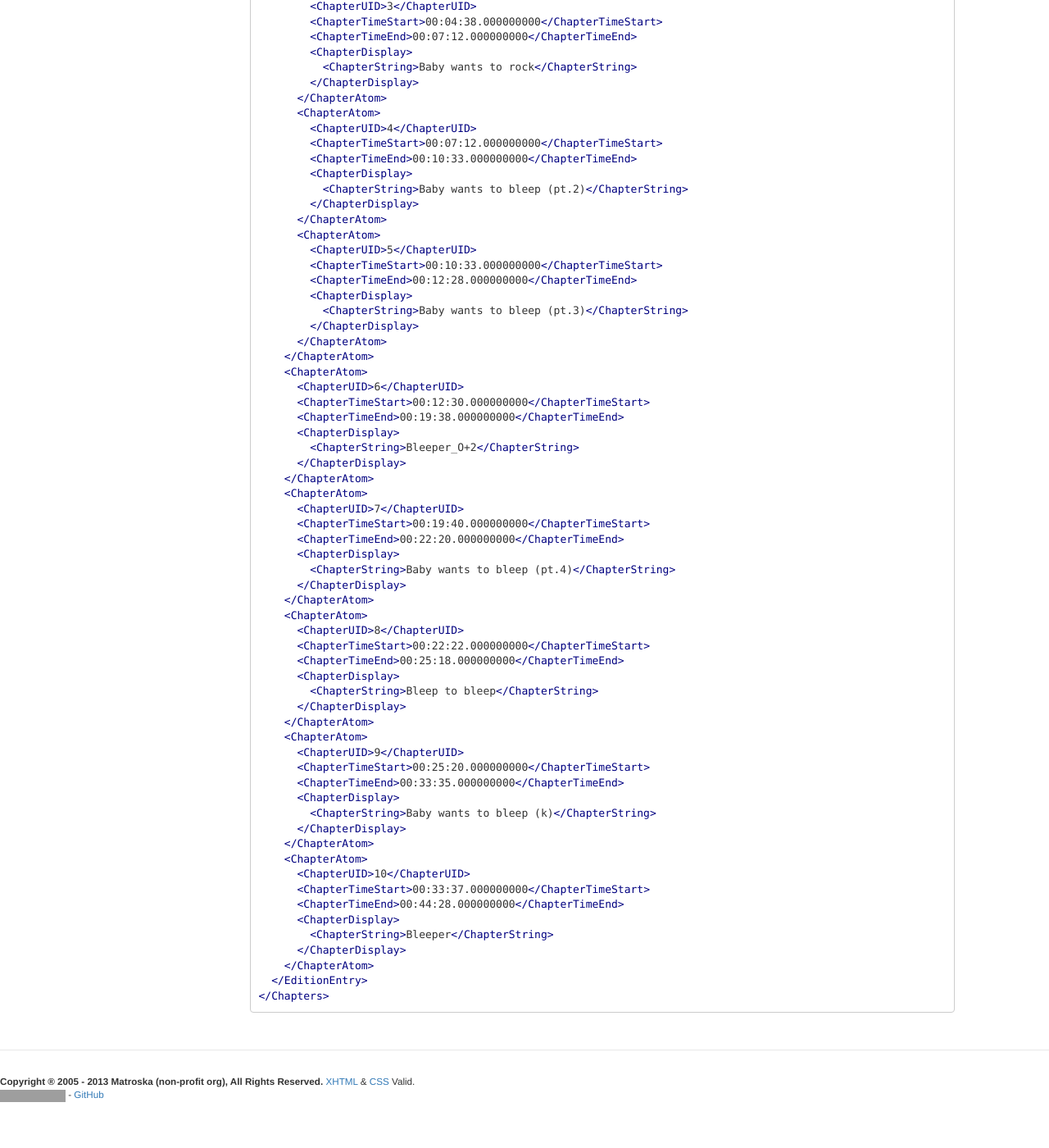
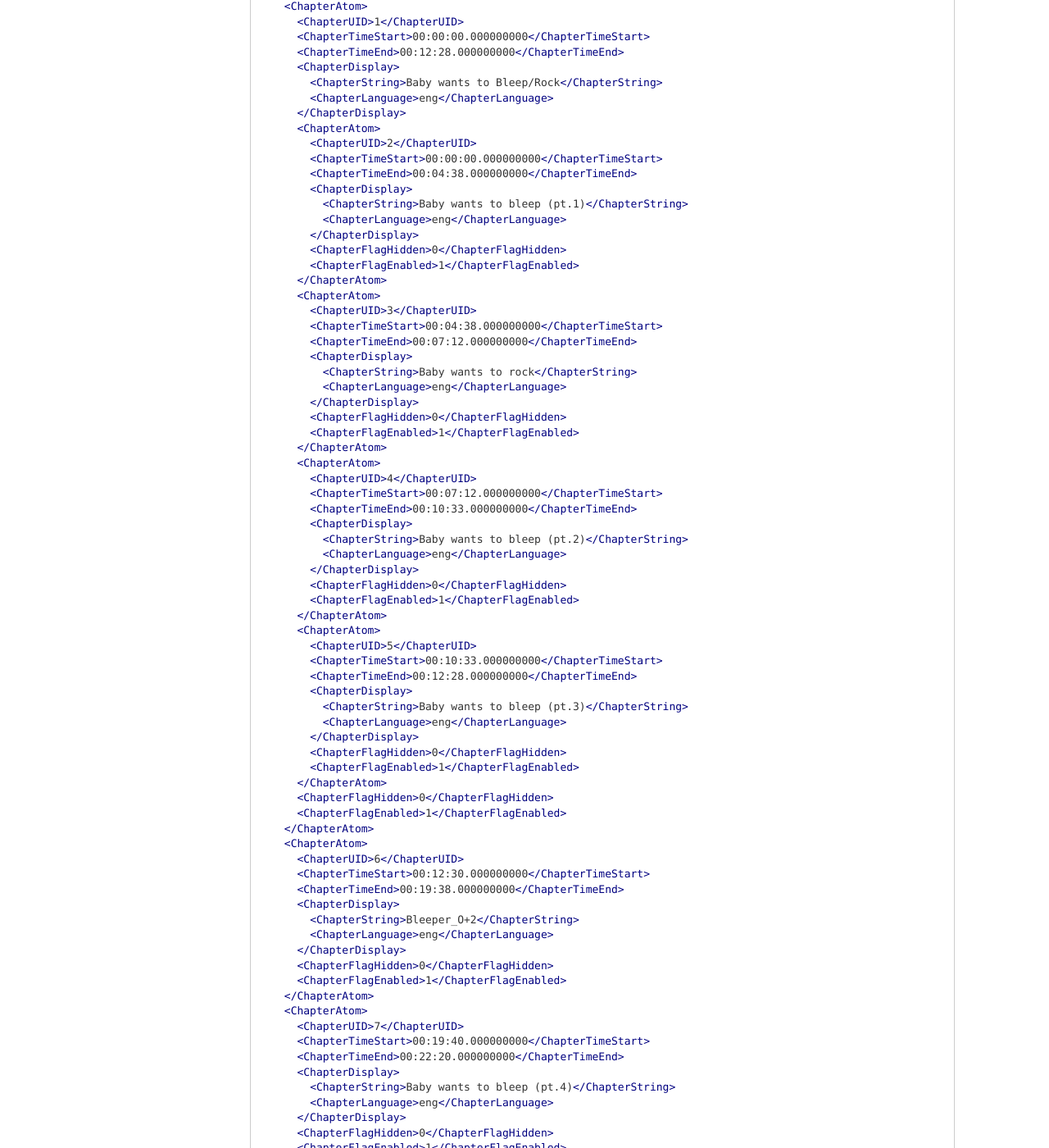
Before and after one commit to ietf-wg-cellar/matroska-specification, a Jekyll site: the page built from chapters.md, in a window 1280 px wide and 1400 px high, scrolled down 4269 px. Shown: the whole window at 82% size. Built offline with Jekyll 4.4.1, drawn with Linux system fonts in a browser that asks for light colours; some of the changed text lies outside the part shown; grey boxes are pictures that could not be loaded.

Commit message:
add in defaults to chapter examples

````diff
--- a/chapters.md
+++ b/chapters.md
@@ -93,8 +93,10 @@
 This would translate in the following matroska form :
 
 ```xml
+<?xml version="1.0"?>
 <Chapters>
   <EditionEntry>
+    <EditionUID>16603393396715046047</EditionUID>
     <ChapterAtom>
       <ChapterUID>1193046</ChapterUID>
       <ChapterTimeStart>00:00:00.000000000</ChapterTimeStart>
@@ -103,6 +105,8 @@
         <ChapterString>Intro</ChapterString>
         <ChapterLanguage>eng</ChapterLanguage>
       </ChapterDisplay>
+      <ChapterFlagHidden>0</ChapterFlagHidden>
+      <ChapterFlagEnabled>1</ChapterFlagEnabled>
     </ChapterAtom>
     <ChapterAtom>
       <ChapterUID>2311527</ChapterUID>
@@ -116,6 +120,8 @@
         <ChapterString>Avant le crime</ChapterString>
         <ChapterLanguage>fra</ChapterLanguage>
       </ChapterDisplay>
+      <ChapterFlagHidden>0</ChapterFlagHidden>
+      <ChapterFlagEnabled>1</ChapterFlagEnabled>
     </ChapterAtom>
     <ChapterAtom>
       <ChapterUID>3430008</ChapterUID>
@@ -129,6 +135,8 @@
         <ChapterString>Le crime</ChapterString>
         <ChapterLanguage>fra</ChapterLanguage>
       </ChapterDisplay>
+      <ChapterFlagHidden>0</ChapterFlagHidden>
+      <ChapterFlagEnabled>1</ChapterFlagEnabled>
     </ChapterAtom>
     <ChapterAtom>
       <ChapterUID>4548489</ChapterUID>
@@ -142,6 +150,8 @@
         <ChapterString>Après le crime</ChapterString>
         <ChapterLanguage>fra</ChapterLanguage>
       </ChapterDisplay>
+      <ChapterFlagHidden>0</ChapterFlagHidden>
+      <ChapterFlagEnabled>1</ChapterFlagEnabled>
     </ChapterAtom>
     <ChapterAtom>
       <ChapterUID>5666960</ChapterUID>
@@ -155,7 +165,11 @@
         <ChapterString>Générique</ChapterString>
         <ChapterLanguage>fra</ChapterLanguage>
       </ChapterDisplay>
+      <ChapterFlagHidden>0</ChapterFlagHidden>
+      <ChapterFlagEnabled>1</ChapterFlagEnabled>
     </ChapterAtom>
+    <EditionFlagDefault>0</EditionFlagDefault>
+    <EditionFlagHidden>0</EditionFlagHidden>
   </EditionEntry>
 </Chapters>
 ```
@@ -178,14 +192,17 @@
 *   33:37 - 44:28 : Bleeper
 
 ```xml
+<?xml version="1.0"?>
 <Chapters>
   <EditionEntry>
+    <EditionUID>1281690858003401414</EditionUID>
     <ChapterAtom>
       <ChapterUID>1</ChapterUID>
       <ChapterTimeStart>00:00:00.000000000</ChapterTimeStart>
       <ChapterTimeEnd>00:12:28.000000000</ChapterTimeEnd>
       <ChapterDisplay>
         <ChapterString>Baby wants to Bleep/Rock</ChapterString>
+        <ChapterLanguage>eng</ChapterLanguage>
       </ChapterDisplay>
       <ChapterAtom>
         <ChapterUID>2</ChapterUID>
@@ -193,7 +210,10 @@
         <ChapterTimeEnd>00:04:38.000000000</ChapterTimeEnd>
         <ChapterDisplay>
           <ChapterString>Baby wants to bleep (pt.1)</ChapterString>
+          <ChapterLanguage>eng</ChapterLanguage>
         </ChapterDisplay>
+        <ChapterFlagHidden>0</ChapterFlagHidden>
+        <ChapterFlagEnabled>1</ChapterFlagEnabled>
       </ChapterAtom>
       <ChapterAtom>
         <ChapterUID>3</ChapterUID>
@@ -201,7 +221,10 @@
         <ChapterTimeEnd>00:07:12.000000000</ChapterTimeEnd>
         <ChapterDisplay>
           <ChapterString>Baby wants to rock</ChapterString>
+          <ChapterLanguage>eng</ChapterLanguage>
         </ChapterDisplay>
+        <ChapterFlagHidden>0</ChapterFlagHidden>
+        <ChapterFlagEnabled>1</ChapterFlagEnabled>
       </ChapterAtom>
       <ChapterAtom>
         <ChapterUID>4</ChapterUID>
@@ -209,7 +232,10 @@
         <ChapterTimeEnd>00:10:33.000000000</ChapterTimeEnd>
         <ChapterDisplay>
           <ChapterString>Baby wants to bleep (pt.2)</ChapterString>
+          <ChapterLanguage>eng</ChapterLanguage>
         </ChapterDisplay>
+        <ChapterFlagHidden>0</ChapterFlagHidden>
+        <ChapterFlagEnabled>1</ChapterFlagEnabled>
       </ChapterAtom>
       <ChapterAtom>
         <ChapterUID>5</ChapterUID>
@@ -217,8 +243,13 @@
         <ChapterTimeEnd>00:12:28.000000000</ChapterTimeEnd>
         <ChapterDisplay>
           <ChapterString>Baby wants to bleep (pt.3)</ChapterString>
+          <ChapterLanguage>eng</ChapterLanguage>
         </ChapterDisplay>
+        <ChapterFlagHidden>0</ChapterFlagHidden>
+        <ChapterFlagEnabled>1</ChapterFlagEnabled>
       </ChapterAtom>
+      <ChapterFlagHidden>0</ChapterFlagHidden>
+      <ChapterFlagEnabled>1</ChapterFlagEnabled>
     </ChapterAtom>
     <ChapterAtom>
       <ChapterUID>6</ChapterUID>
@@ -226,7 +257,10 @@
       <ChapterTimeEnd>00:19:38.000000000</ChapterTimeEnd>
       <ChapterDisplay>
         <ChapterString>Bleeper_O+2</ChapterString>
+        <ChapterLanguage>eng</ChapterLanguage>
       </ChapterDisplay>
+      <ChapterFlagHidden>0</ChapterFlagHidden>
+      <ChapterFlagEnabled>1</ChapterFlagEnabled>
     </ChapterAtom>
     <ChapterAtom>
       <ChapterUID>7</ChapterUID>
@@ -234,7 +268,10 @@
       <ChapterTimeEnd>00:22:20.000000000</ChapterTimeEnd>
       <ChapterDisplay>
         <ChapterString>Baby wants to bleep (pt.4)</ChapterString>
+        <ChapterLanguage>eng</ChapterLanguage>
       </ChapterDisplay>
+      <ChapterFlagHidden>0</ChapterFlagHidden>
+      <ChapterFlagEnabled>1</ChapterFlagEnabled>
     </ChapterAtom>
     <ChapterAtom>
       <ChapterUID>8</ChapterUID>
@@ -242,7 +279,10 @@
       <ChapterTimeEnd>00:25:18.000000000</ChapterTimeEnd>
       <ChapterDisplay>
         <ChapterString>Bleep to bleep</ChapterString>
+        <ChapterLanguage>eng</ChapterLanguage>
       </ChapterDisplay>
+      <ChapterFlagHidden>0</ChapterFlagHidden>
+      <ChapterFlagEnabled>1</ChapterFlagEnabled>
     </ChapterAtom>
     <ChapterAtom>
       <ChapterUID>9</ChapterUID>
@@ -250,7 +290,10 @@
       <ChapterTimeEnd>00:33:35.000000000</ChapterTimeEnd>
       <ChapterDisplay>
         <ChapterString>Baby wants to bleep (k)</ChapterString>
+        <ChapterLanguage>eng</ChapterLanguage>
       </ChapterDisplay>
+      <ChapterFlagHidden>0</ChapterFlagHidden>
+      <ChapterFlagEnabled>1</ChapterFlagEnabled>
     </ChapterAtom>
     <ChapterAtom>
       <ChapterUID>10</ChapterUID>
@@ -258,8 +301,13 @@
       <ChapterTimeEnd>00:44:28.000000000</ChapterTimeEnd>
       <ChapterDisplay>
         <ChapterString>Bleeper</ChapterString>
+        <ChapterLanguage>eng</ChapterLanguage>
       </ChapterDisplay>
+      <ChapterFlagHidden>0</ChapterFlagHidden>
+      <ChapterFlagEnabled>1</ChapterFlagEnabled>
     </ChapterAtom>
+    <EditionFlagDefault>0</EditionFlagDefault>
+    <EditionFlagHidden>0</EditionFlagHidden>
   </EditionEntry>
 </Chapters>
 ```
````
